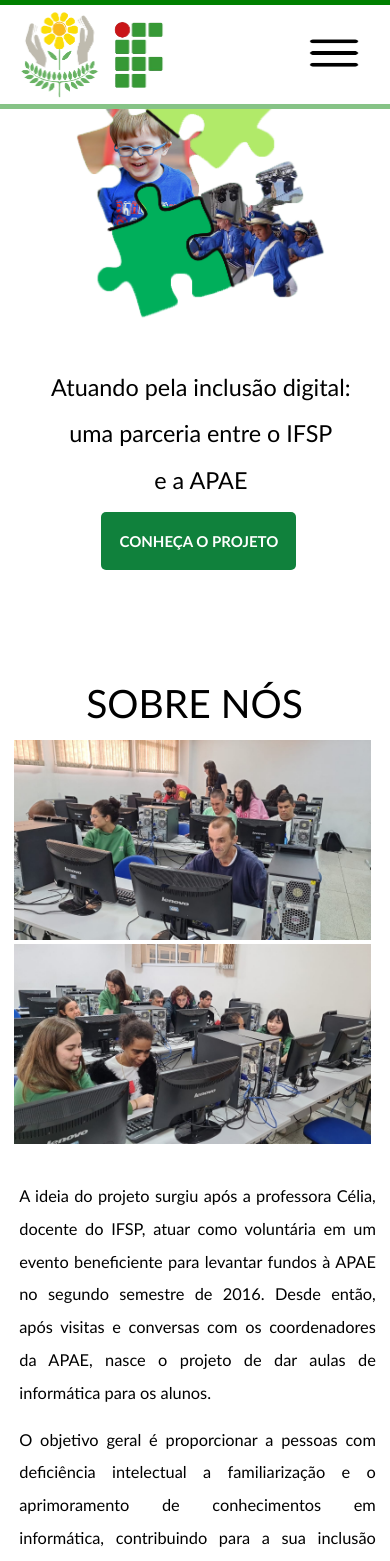
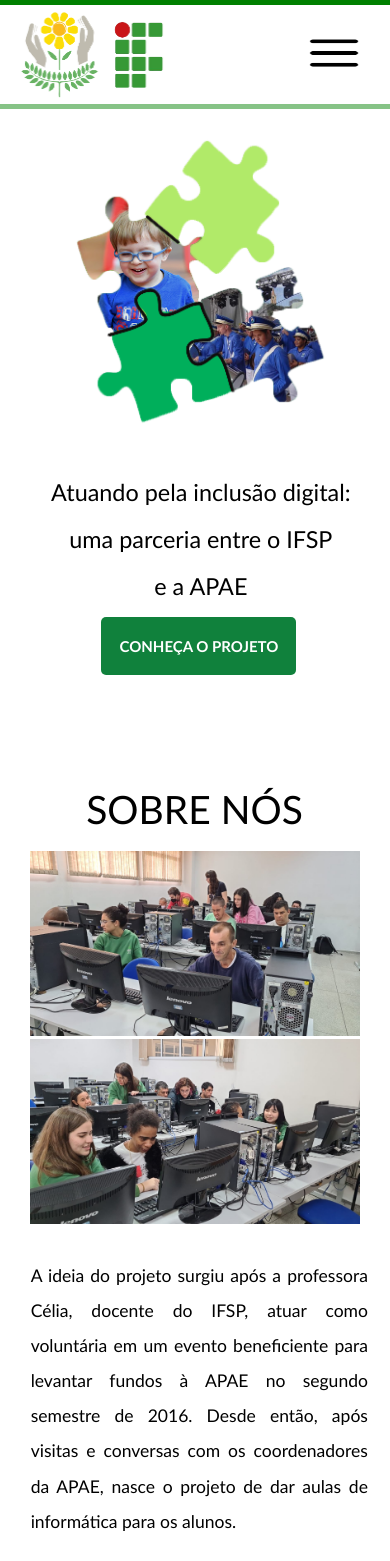
Before and after one commit to pet-ads/apae, a React (Create React App) app: page / in a window 390 px wide. Shown: the top 1561 px of the page. Built offline with nearby package versions, Linux system fonts and the light colour scheme.

Commit message:
Ajustes responsividade

```diff
--- a/src/componentes/CardContatos/Card.css
+++ b/src/componentes/CardContatos/Card.css
@@ -90,17 +90,31 @@ box-shadow: 0px 0px 15px -5px;
 }
 
 
+@media (min-width:1900px) {
+  .nome{
+    font-size: 1.2vw;
+  }
+  .email {
+    font-size: 1.1vw;
+  }
+  .descricao {
+    font-size: 1.15vw;
+  }
+
+}
 
 
-@media (max-width:1024px){
+
+
+@media (max-width:1200px){
   .Card, .CardDestaque{
-    min-height: 20vh;
+    width: 28%;
   }
   .email {
-    font-size: 1.3vw;
+    font-size: 1.5vw;
   }
   .descricao {
-    font-size: 1.4vw;
+    font-size: 1.6vw;
   }
   .nome{
     font-size: 1.9vw;
@@ -108,6 +122,27 @@ box-shadow: 0px 0px 15px -5px;
 
 }
 
+
+
+
+@media (max-width: 900px){
+  .Card, .CardDestaque{
+    width: 89%;
+    margin: 2%;
+
+
+  }
+  .nome{
+    font-size: 2.5vw;
+  }
+  .descricao{
+    font-size: 2.4vw;
+  }
+  .email{
+    font-size: 2.5vw;
+  }
+
+}
 @media (max-width:700px){
   .Card, .CardDestaque{
     width: 70%;
@@ -129,30 +164,37 @@ box-shadow: 0px 0px 15px -5px;
     font-size: 3.6vw;
   }
 }
-@media (min-width:1900px) {
-  .nome{
-    font-size: 1.2vw;
-  }
-  .email {
-    font-size: 1.1vw;
-  }
-  .descricao {
-    font-size: 1.15vw;
-  }
 
-}
 
 
 
 @media (max-width: 500px){
   .nome{
-    font-size: 4.5vw;
+    font-size: 4.7vw;
   }
   .descricao {
-    font-size: 3.7vw;
+    font-size: 4.4vw;
   }
 
   .email {
-    font-size: 3.6vw;
+    font-size: 4.3vw;
+  }
+  .Card, .CardDestaque{
+    width: 80%;
+    padding: 4%;
   }
 }
+@media (max-width: 400px){
+  .titulo{
+    font-size: 5vw;
+  }
+  .descricao {
+    font-size: 4.7vw;
+  }
+  .email {
+    font-size: 4.6vw;
+  }
+  .Card, .CardDestaque{
+    width: 80%;
+  }
+}
--- a/src/componentes/Card_Acoes/card.css
+++ b/src/componentes/Card_Acoes/card.css
@@ -109,6 +109,22 @@
     }
 }
 
+@media (max-width: 900px){
+    .card-container{
+        width: 70%;
+        margin: 2%;
+    }
+}
+
+@media (max-width: 800px){
+    .paragrafo-card{
+        font-size: 1.9vw;
+    }
+    .card-container{
+        width: 29%;
+    }
+}
+
 
 @media (max-width: 700px) {
     .card-container {
--- a/src/componentes/Mapas/Local.css
+++ b/src/componentes/Mapas/Local.css
@@ -52,9 +52,58 @@ iframe{
 
   }
 
-  @media (max-width:500px){
+  @media (max-width:1200px){
+    .nome-local{
+      font-size: 1.9vw;
+    }
     .informacoes {
-      font-size: 3.5vw;
+      font-size: 1.7vw;
+    }
+    iframe{
+      width: 95%;
+      height: 100%
+  }
+
+  }
+  @media(max-width: 900px){
+    .nome-local{
+      font-size: 2.5vw;
+    }
+    .informacoes {
+      font-size: 2.3vw;
     }
 
+    .LocalContainer{
+      width: 40%;
+      margin: 1%;
+    }
   }
+
+  @media (max-width:500px){
+    .nome-local{
+      font-size: 4.9vw;
+    }
+    .informacoes {
+      font-size: 4.5vw;
+    }
+    iframe{
+      width: 100%;
+      height: 100%
+    }
+    .LocalContainer{
+      width: 70%;
+      margin: 1%;
+    }
+
+
+  }
+  @media (max-width: 400px){
+    .nome-local{
+      font-size: 5vw;
+    }
+    .descricao-local {
+      font-size: 4.2vw;
+    }
+
+
+  }
--- a/src/componentes/layout/Footer/Footer.module.css
+++ b/src/componentes/layout/Footer/Footer.module.css
@@ -79,7 +79,17 @@
         margin-left: 0%;
     }
     .paragrafo{
-        font-size: 1em;
+        font-size: 1.1em;
+    }
+    .linkifsp{
+        font-size: 0.85em;
     }
 
+
+
 }
+@media (max-width: 400px){
+    .paragrafo{
+        font-size: 0.85em;
+    }
+}
--- a/src/paginas/1-Projeto/projeto.css
+++ b/src/paginas/1-Projeto/projeto.css
@@ -6,9 +6,11 @@
 .conteudo{
     display: flex;
     flex-direction: row;
-    padding: 0em 1.5em;
+    padding:0px 4.5% 0px 0px;
     align-items: center;
+    margin: 3%;
 }
+
 
 .img-container img {
     width: 100%;
@@ -51,6 +53,10 @@
     .img-container img {
         width: 25em;
     }
+    .conteudo{
+        padding:0px 3% 0px 0px;
+    }
+
 }
 
 @media (max-width: 1300px){
@@ -77,6 +83,16 @@
         width: 22em;
         margin-top: 1%;
     }
+    .descricao-projeto{
+        font-size: 1.7vw;
+    }
+    .conteudo{
+        display:flex;
+        align-items: center;
+        justify-content: center;
+        padding:0px 4% 0px 0px;
+    }
+
 
 }
 
@@ -98,9 +114,27 @@
         padding-left: 1%;
     }
 
+   .conteudo{
+    padding-left: 3%;
+    padding-right: 3%;
+   }
+}
+
+@media (max-width: 900px){
+    .descricao-projeto{
+        font-size: 1.9vw;
+    }
     .conteudo{
-        padding-right: 11%;
+        display:flex;
+        padding: 0%;
+        align-items: center;
+        justify-content: center;
+        padding: 3%;
     }
+    .descricao-projeto{
+        padding-left: 3%;
+    }
+
 }
 
 @media (max-width: 700px) {
@@ -168,7 +202,15 @@
     }
 
     .descricao-projeto {
-        font-size: 4.2vw;
+        font-size: 4.5vw;
+    }
+}
+@media (max-width: 400px){
+    .conteudo{
+        padding: 0% 0% 2% 2%;
+    }
+    .img-container{
+        padding-left: 2.4%;
     }
 }
 
--- a/src/paginas/2-Turmas/turmas.css
+++ b/src/paginas/2-Turmas/turmas.css
@@ -111,6 +111,10 @@
     .titulo-turmas {
         font-size: 3vw;
     }
+    .carousel-turmas .aluno img {
+        width: 200px;
+    }
+
 }
 
 @media (max-width: 1000px) {
--- a/src/paginas/4-Acoes/acoes.css
+++ b/src/paginas/4-Acoes/acoes.css
@@ -42,6 +42,10 @@
     background-color: white;
     padding-bottom: 90px;
   }
+  .titulo-acoes{
+    font-size: 3vw;
+    margin-bottom: 2.5%;
+  }
 }
 
 
@@ -60,6 +64,7 @@
   .titulo-acoes{
     margin-top: 8%;
   }
+
 }
 
 
--- a/src/paginas/5-Blog/blog.css
+++ b/src/paginas/5-Blog/blog.css
@@ -59,7 +59,8 @@ section.blog-container {
 }
 
 
-@media (max-width: 1024px){
+
+@media (max-width: 1200px){
     .paragrafo-blog{
         font-size: 2vw;
         margin-top: 10%;
@@ -75,6 +76,12 @@ section.blog-container {
 @media (max-width: 1000px){
     .paragrafo-blog{
         font-size: 2vw;
+    }
+}
+
+@media(max-width: 900px){
+    .paragrafo-blog{
+        font-size: 2.6vw;
     }
 }
 
--- a/src/paginas/6-Contato/contato.css
+++ b/src/paginas/6-Contato/contato.css
@@ -38,14 +38,13 @@
     padding-bottom: 3%;
 }
 
-@media (max-width: 1024px){
+@media (max-width: 1200px){
   .contato-container{
     margin-bottom: 10%;
 
   }
   .titulo-container-contato{
     font-size: 3vw;
-    margin-bottom: -2%;
     margin-top: 2%;
   }
 }
@@ -85,3 +84,8 @@
     gap: 20px;
   }
 }
+@media(max-width:400px){
+  .contato-container{
+    margin: 2% 2% 0.5% 0.5%;
+  }
+}
--- a/src/paginas/Home/home.css
+++ b/src/paginas/Home/home.css
@@ -153,7 +153,7 @@
 
 @media(max-width: 400px){
     .home-container {
-        padding: 8% 0% 12% 0%;
+        padding: 35% 0% 12% 0%;
     }
 }
 
```
